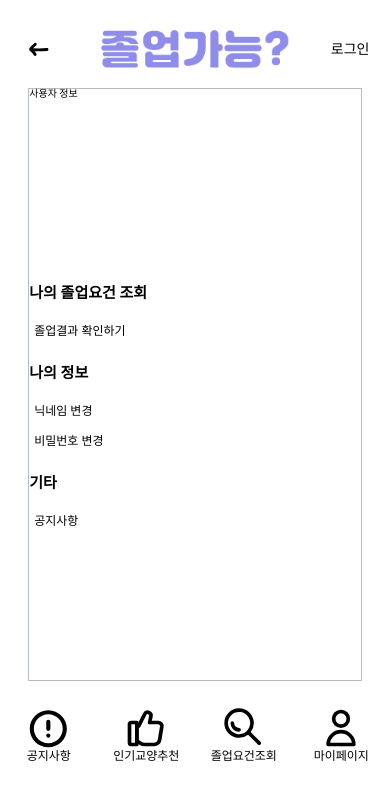
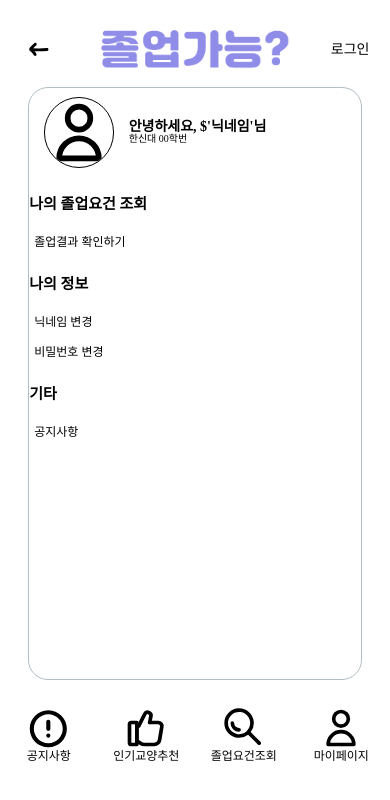
Before and after one commit to Graduate-Okay/Graduate-Okay-FE, a React (Create React App) app in the folder graduate-okay-fe/: page /Mypage in a window 390 px wide. Shown: the top 800 px of the page. Built offline with nearby package versions, Linux system fonts and the light colour scheme; a web font is replaced by a local one.

Commit message:
Design : 마이페이지 UI 반응형적용

```diff
--- a/graduate-okay-fe/src/components/Nav.tsx
+++ b/graduate-okay-fe/src/components/Nav.tsx
@@ -12,6 +12,7 @@ const Nav: React.FC = () => {
           <Link to="Notice">공지사항</Link>
           <Link to="KyRecommend">인기교양추천</Link>
           <Link to="Graduate">졸업요건조회</Link>
+          <Link to="mypage">마이페이지</Link>
         </NavBar>
       )}
     </ThemeProvider>
--- a/graduate-okay-fe/src/pages/Mypage.tsx
+++ b/graduate-okay-fe/src/pages/Mypage.tsx
@@ -1,16 +1,21 @@
 import React from "react";
 import styled, { ThemeProvider } from "styled-components";
 import theme from "../constants/theme";
+import MypageSVG from "../assets/imgs/mypage.svg";
 
-// 섹션 나타내는 탭
-// 섹션 하위 탭
 const Mypage: React.FC = () => {
   return (
     <ThemeProvider theme={theme}>
       <MypageSection>
         <MypageDiv>
           <UserInfo>
-            <UserDiv>사용자 정보</UserDiv>
+            <UserImg>
+              <img src={MypageSVG} alt="프로필" />
+            </UserImg>
+            <UserDiv>
+              <UserNickname>안녕하세요, $'닉네임'님</UserNickname>
+              <UserAdmission>한신대 00학번</UserAdmission>
+            </UserDiv>
           </UserInfo>
           <OptionList>
             <MypageHeader>
@@ -47,6 +52,7 @@ const MypageSection = styled.section`
   display: flex;
   width: 100%;
   height: 70vh;
+  align-items: center;
 `;
 
 const MypageDiv = styled.div`
@@ -55,23 +61,72 @@ const MypageDiv = styled.div`
   width: 85%;
   height: 100%;
   border: 1px solid #b2bec3;
+  border-radius: 2rem;
   margin: 0 auto;
+
+  @media ${({ theme }) => theme.device.tablet} {
+    width: 50%;
+    height: 80%;
+  }
+  @media ${({ theme }) => theme.device.laptop} {
+    width: 30%;
+    height: 80%;
+  }
 `;
 
 const UserInfo = styled.div`
   display: flex;
   width: 100%;
-  height: 30%;
+  height: 15%;
+`;
+
+const UserImg = styled.div`
+  display: flex;
+  width: 30%;
+  height: 80%;
+  justify-content: center;
+  margin: auto;
+
+  > img {
+    border: 1px solid black;
+    border-radius: 50%;
+  }
 `;
 
 const UserDiv = styled.div`
   display: flex;
+  flex-direction: column;
+  justify-content: center;
+  width: 70%;
+  height: 100%;
+`;
+
+const UserNickname = styled.div`
+  display: flex;
+  font-weight: bold;
+  font-size: 1.4rem;
+  @media ${({ theme }) => theme.device.tablet} {
+    font-size: 1.6rem;
+  }
+  @media ${({ theme }) => theme.device.laptop} {
+    font-size: 1.8rem;
+  }
+`;
+
+const UserAdmission = styled.div`
+  display: flex;
+  @media ${({ theme }) => theme.device.tablet} {
+    font-size: 1.2rem;
+  }
+  @media ${({ theme }) => theme.device.laptop} {
+    font-size: 1.3rem;
+  }
 `;
 
 const OptionList = styled.div`
   display: flex;
   flex-direction: column;
-  height: 70%;
+  height: 85%;
 `;
 
 const MypageRow = styled.div`
@@ -84,6 +139,9 @@ const MypageRow = styled.div`
   > p {
     margin-left: 0.5rem;
   }
+  @media ${({ theme }) => theme.device.tablet} {
+    font-size: 1.3rem;
+  }
 `;
 
 const MypageHeader = styled.div`
@@ -94,4 +152,7 @@ const MypageHeader = styled.div`
   justify-contents: center;
   height: 3rem;
   margin-top: 2rem;
+  @media ${({ theme }) => theme.device.tablet} {
+    font-size: 1.6rem;
+  }
 `;
```
